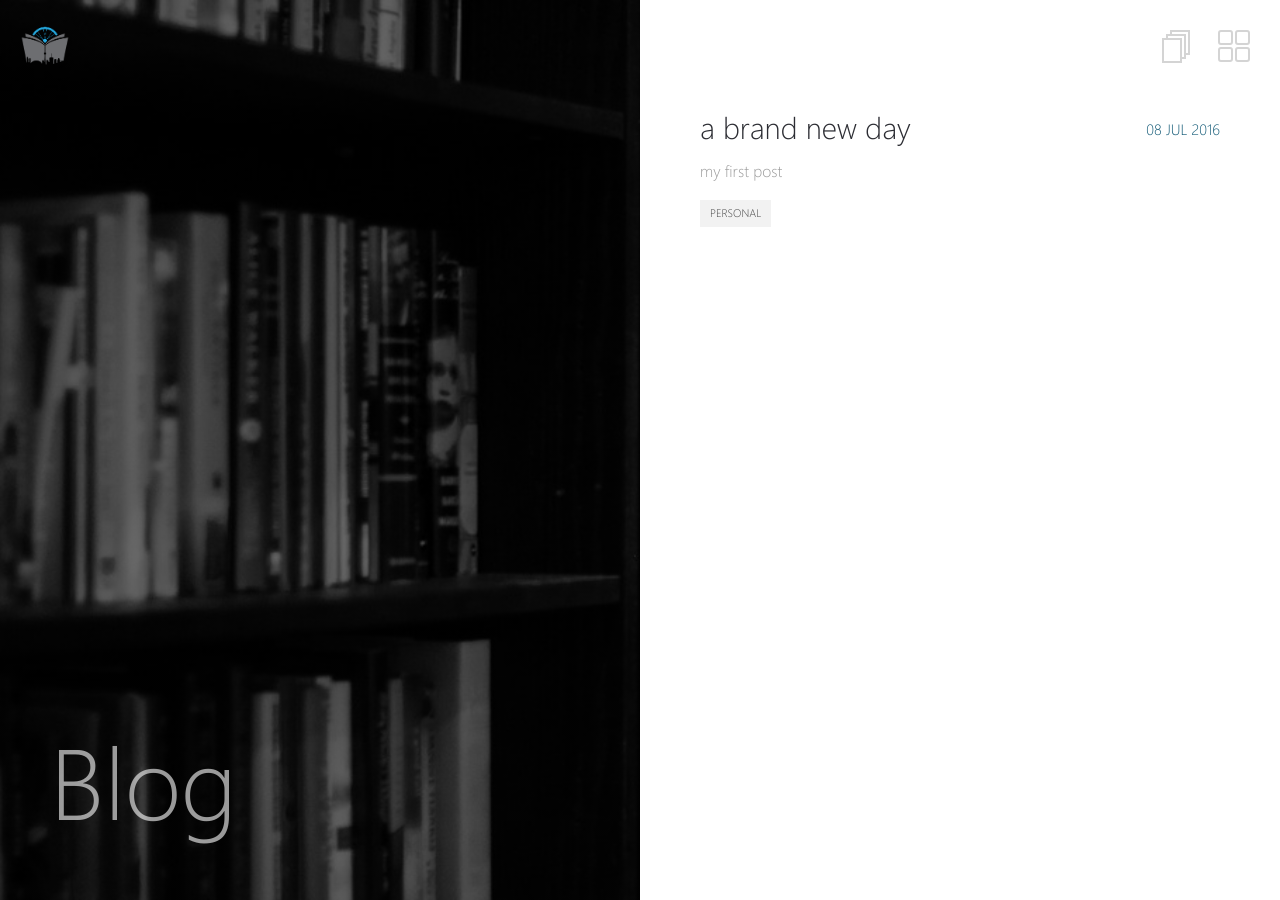
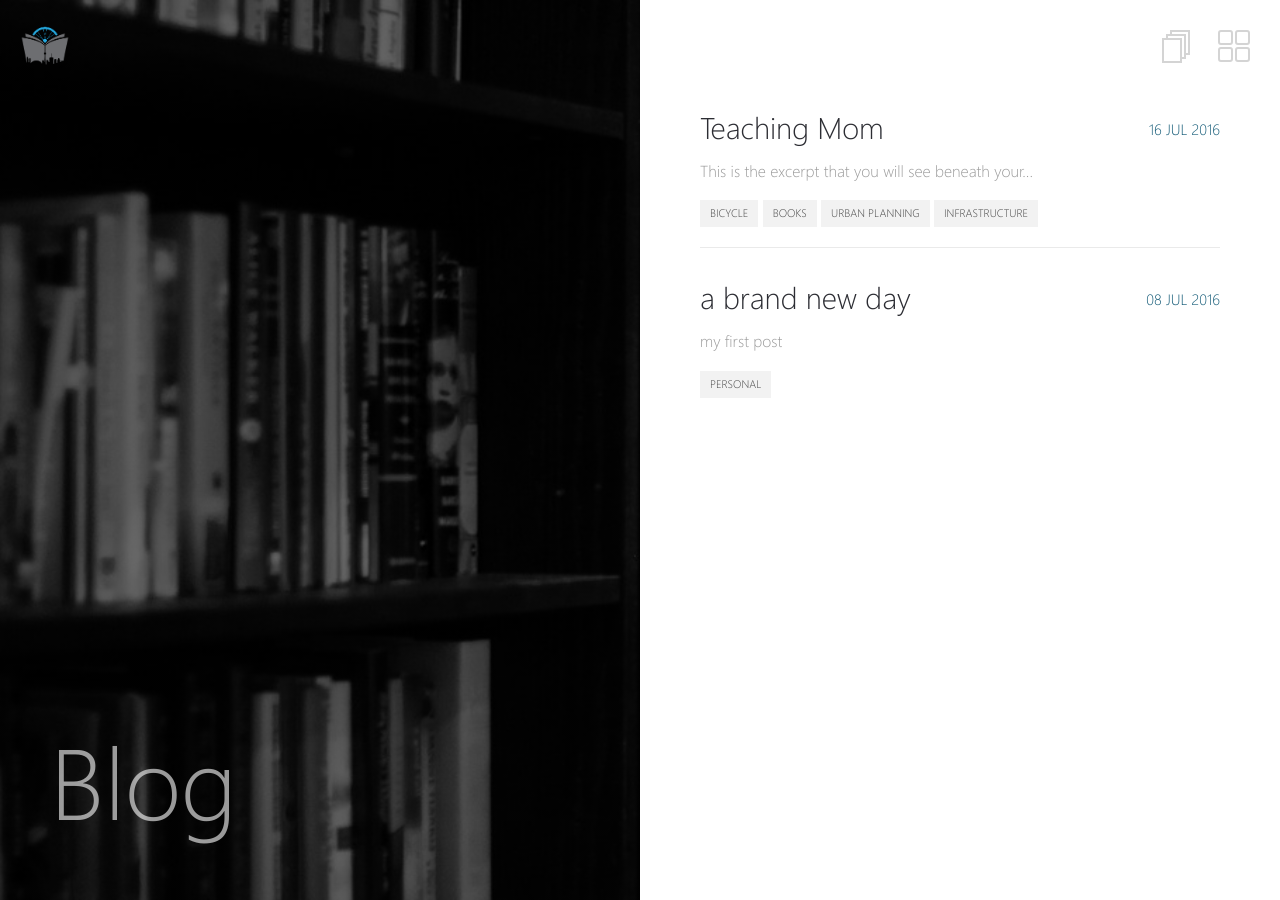
Before and after one commit to janetjoywilson/janetjoywilson.github.io, a Jekyll site: the page built from _pages/posts.md, in a window 1280 px wide. Built offline with Jekyll 4.4.1, drawn with Linux system fonts in a browser that asks for light colours; some of the changed lines change nothing that is shown.

Commit message:
Wrote Teaching Mom test post

```diff
--- a/_config.yml
+++ b/_config.yml
@@ -1,6 +1,6 @@
 # Site
 title: Janet Joy Wilson
-description: A stylish woman with a stylish blog
+description: A book lover on two wheels
 url: http://janetjoywilson.ca
 logo: logo.png                                       # Site logo
 locale: en_US
--- /dev/null
+++ b/_posts/2016-07-16-teaching-mom.md
@@ -0,0 +1,76 @@
+---
+layout: post
+title: "Teaching Mom"
+date: 2016-07-16
+image: images/trl.jpg
+excerpt: "This is the excerpt that you will see beneath your blog post. It could be as long as you want it to be, or as short."
+tag:
+- bicycle
+- books
+- urban planning
+- infrastructure
+---
+
+# Header is BIG
+
+I have so much to say about the header that I just wrote above me. All the things to say. Verbose.
+
+## Slightly smaller header
+
+This is a wee bit less important, this topic of my blog post. But I still value it.
+
+###### Really unimportant header
+
+People don't generally use H6s, they do exist, and you can make them, just not recommended.
+
+I like things:
+
+- books
+- bikes
+- bumblebees
+- bapples
+- bananas
+
+I use [GOOGLE](google.ca) as my search engine.
+
+I am blatantly stealing the following writing from BlogTO:
+
+What restaurants should you eat at in wine country near Toronto? Many wineries are but a short drive away from the city and they'll let you wash away your summertime woes with lots of samples. Whether you're heading to the Niagara Region or Prince Edward Country, you should probably fill up on delicious, locally sourced food before (and after) your wine tastings.
+
+Here are 10 places to eat along the way.
+
+## PRINCE EDWARD COUNTY
+
+_Drake Devonshire_
+You don't need to stay at the DD if you want to eat at its lakeside restaurant. Simply make a reservation and treat yourself to brunch or dinner at the boutique hotel's aesthetically pleasing dining room. The view is spectacular and the food's not too shabby either.
+
+East & Main
+This bistro in Wellington serves up locally sourced fare for lunch and dinner. Split a bottle of red (or white) and a charcuterie board or grab a meatier main to sop up all the wine you've been drinking.
+
+The Vic Cafe
+Stop here if you're looking for a nutritious and filling breakfast or lunch. This vegetarian-friendly spot serves up espresso-based bevvies along with an assortment of brown rice bowls with delicious-sounding healthy toppings.
+
+Norman Hardie Winery
+This winery turns on its pizza oven from spring to fall to dole out thin-crust pies to visitors. You can grab one, along with a glass of wine, to eat on the patio that overlooks the vineyard - is their anything more idyllic-sounding?
+
+Picnic PEC
+This food truck, which parks at Rosehall Run winery for the summer season, packs up picnic lunches - but the offerings are better than your typical egg salad sandwiches. Preorder your grab-and-go meal and take it with you on your wine tour so you don't have to stop along the way.
+
+BEAMSVILLE AND VINELAND
+
+August Restaurant
+This restaurant in Beamsville is open for lunch and dinner and also serves up a mean Sunday brunch. Its menu features upscale comfort food and on Wednesdays and Fridays, it waves its corkage fee so you can enjoy your meal with one of your new bottles of wine.
+
+Inn On The Twenty
+For a sumptuous farm-to-table meal, head to this boutique hotel in Jordan, Ontario. The menu boasts lots of dishes for both pescatarians and meat eaters as well as a few veggie options.
+
+NIAGARA-ON-THE-LAKE
+
+Ravine Vineyard Estate Restaurant
+This farm-to-table restaurant is located right at the winery. It claims to make everything in house - it even raises its owns pigs and grows its owns vegetables - to serve up fresh and local food at lunch and dinner.
+
+Treadwell
+Your meal at Treadwell won't be cheap, but it'll hopefully be delicious. Chef Stephen Treadwell aims to serve up Niagara cuisine, meaning you'll get regional food and flavours on your plate.
+
+Backhouse
+Backhouse grows its own produce, so its farm-to-table concept is the real deal. It serves up seasonally inspired fare that pays tribute to the bounty of the region. You can order a la carte or try lots of dishes with the tasting menu.
```
Also changed, not shown: index.md (+1 -0 lines), README.md, images/trl.jpg (added).
